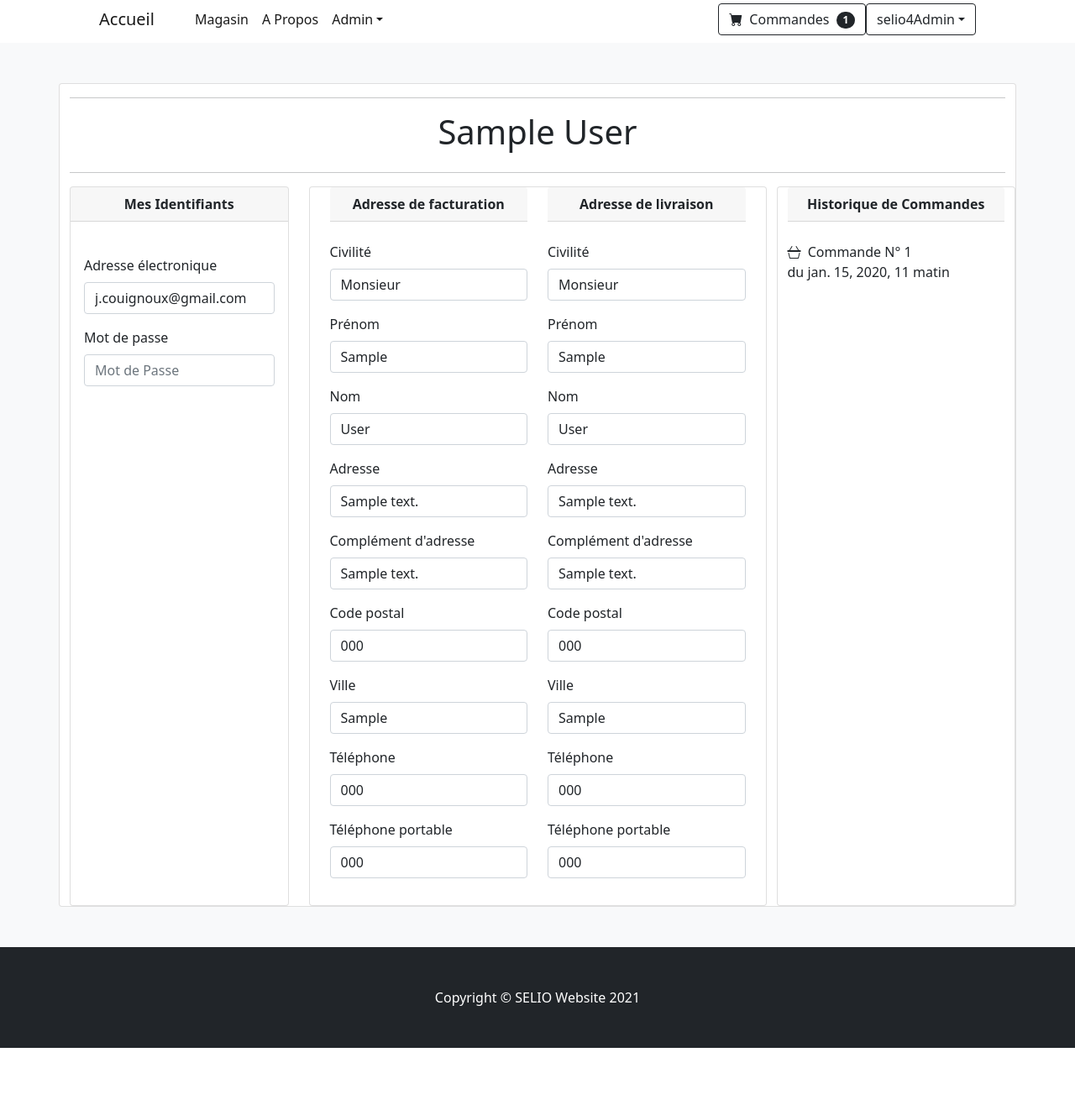
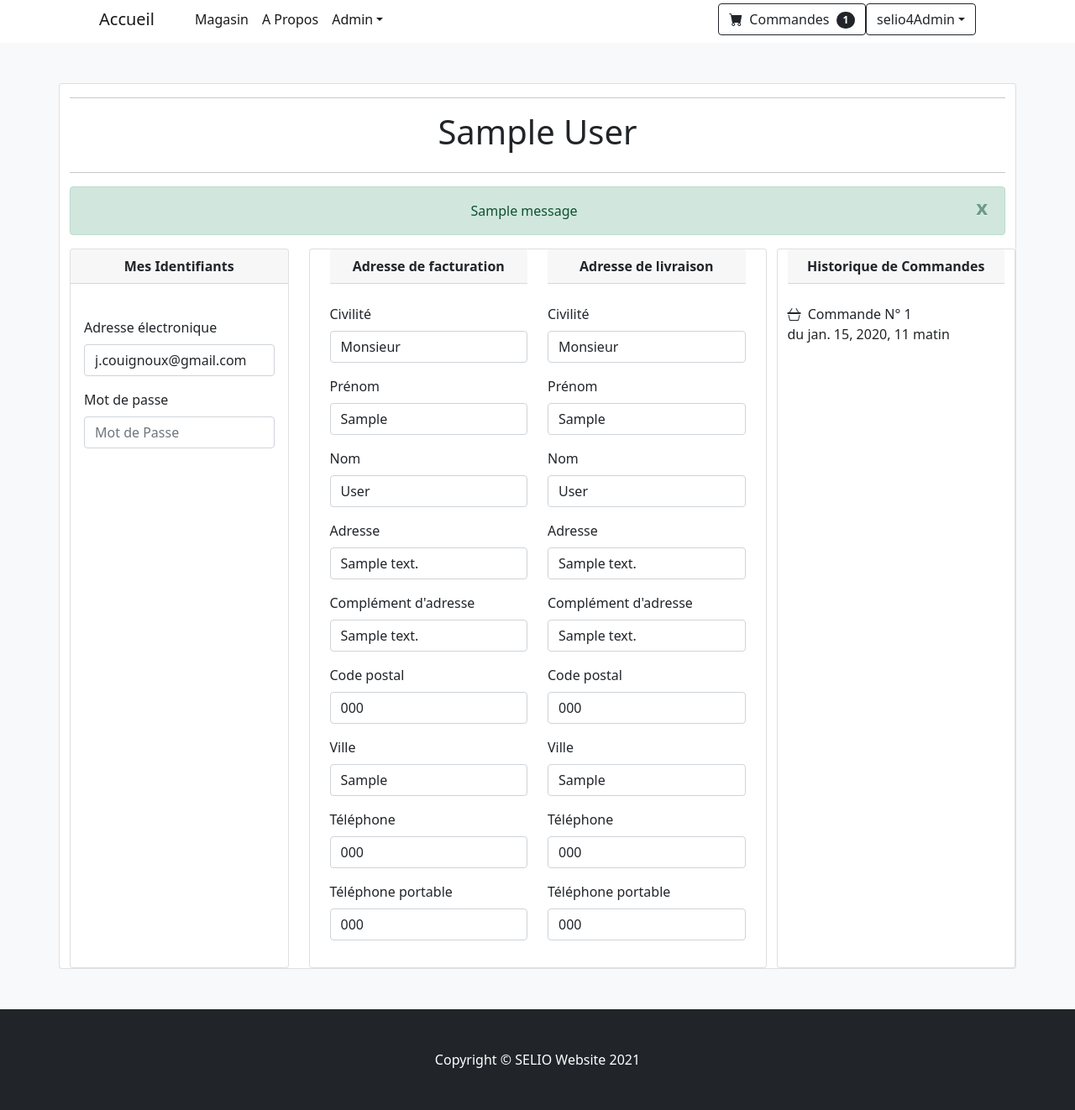
Before and after one commit to jcouignoux/selio_project, a Django app: page /store/profil/1 in a window 1280 px wide. Shown: the part 302-1624 px from the top of the page at 84% size. Before the commit the page ends 1550 px from the top, so only its background shows below. Run offline with Django 3.2, Linux system fonts and the light colour scheme; a user stored in the database is signed in; data comes from the database, SQL or seed files in the repository; tables that the repository leaves empty hold one stand-in row (values such as "Sample post"); one stand-in notice (Sample message) is shown; some libraries are stand-ins or nearby versions.

Commit message:
add alert messages

```diff
--- a/selio_project/settings.py
+++ b/selio_project/settings.py
@@ -37,7 +37,10 @@ else:
 BOOTSTRAP4 = {
     'include_jquery': True,
 }
-
+from django.contrib.messages import constants as messages
+MESSAGE_TAGS = {
+    messages.ERROR: 'danger'
+}
 # Application definition
 
 INSTALLED_APPS = [
--- a/store/forms.py
+++ b/store/forms.py
@@ -159,7 +159,7 @@ class EmailWidget(Widget):
             '  <div class="input-group-prepend">'
             '    <span class="input-group-text" id="basic-addon1">@</span>'
             '  </div>'
-            '  <input type="email" name="email" class="form-control" placeholder="Votre email" aria-label="Username" aria-describedby="basic-addon1">'
+            '  <input type="email" name="email" class="form-control" placeholder="Votre email" aria-label="Username" aria-describedby="basic-addon1"  required=True>'
             '</div>'
         ) % {'field': field, 'data': self.data})
 
@@ -180,7 +180,7 @@ class TextareaWidget(Widget):
             '  <div class="input-group-prepend">'
             '    <span class="input-group-text">Message</span>'
             '  </div>'
-            '  <textarea name="message" rows="5" cols="20" class="form-control" placeholder="Votre message" aria-label="Message"></textarea>'
+            '  <textarea name="message" rows="5" cols="20" class="form-control" placeholder="Votre message" aria-label="Message" required=True></textarea>'
             '</div>'
         ) % {'field': field, 'data': self.data})
 
@@ -188,7 +188,7 @@ class TextareaWidget(Widget):
 class MessageForm(Form):
     email = forms.EmailField(
         required = True,
-        # widget = EmailInput(attrs={"required": True, "placeholder": "Votre email"})
+        # widget = EmailInput(attrs={"required": True, "placeholder": "Votre email"}),
         widget = EmailWidget(base_widget=EmailInput, data='$'),
         label="Entrez votre adresse email :",
     )
@@ -205,7 +205,7 @@ class MessageForm(Form):
         label="Indiquez le sujet du message :",
     )
     message = forms.CharField (
-        # widget = Textarea(attrs={"rows":5, "cols":20, "required": True, "placeholder": "Votre message"})
+        # widget = Textarea(attrs={"rows":5, "cols":20, "required": True, "placeholder": "Votre message"}),
         required = True,
         widget = TextareaWidget(base_widget=Textarea, data='$'),
         label="",
--- a/store/templates/store/basket.html
+++ b/store/templates/store/basket.html
@@ -66,10 +66,10 @@
                     <button type="submit" value="commander" name="order" class="btn btn-light btn-outline-secondary mt-auto text-body"
                         onclick="return confirm('Merci de confirmer');">Commander</button>
                     {% if errors %}
-                        {% include "store/item_popup.html" with errors=adr_errors %}
+                        {% include "store/item_toast.html" with errors=adr_errors %}
                     {% endif %}
                     {% if messages %}
-                        {% include "store/item_popup.html" with messages=messages %}
+                        {% include "store/item_toast.html" with messages=messages %}
                     {% endif %}
                 </form>
             </div>
--- a/store/templates/store/contact_detail.html
+++ b/store/templates/store/contact_detail.html
@@ -19,12 +19,6 @@
                 <div class="card-footer bg-transparent">
                     <button type="submit" value="address" name="update" class="btn btn-light btn-outline-secondary mt-auto text-body">Modifier</button>
                 </div>
-                {% if adr_errors %}
-                    {% include "store/item_popup.html" with errors=adr_errors %}
-                {% endif %}
-                {% if adr_messages %}
-                    {% include "store/item_popup.html" with messages=adr_messages %}
-                {% endif %}
             {% endif %}
         </form>
     </div>
--- /dev/null
+++ b/store/templates/store/item_alert.html
@@ -0,0 +1,4 @@
+<div class="text-center alert alert-{{ message.tags }} alert-dismissible fade show" role="alert">
+  {{ message|safe }}
+  <button type="button" class="close" data-dismiss="alert" aria-label="Close"><span aria-hidden="true">x</span></button>
+</div>
--- a/store/templates/store/item_modal.html
+++ b/store/templates/store/item_modal.html
@@ -6,16 +6,17 @@
     $(".modal-body", $popup).load(popup_url, function () {
       $popup.modal("show");
       $('.closemodal').click(function() {
-        $('.modalwindow').modal('hide');
+        $popup.modal('hide');
       });
     });
   });
 </script>
 
-<div id="popup" class="modal fade modalwindow" role="dialog">
+<div id="popup" class="modal fade" role="dialog">
   <div class="modal-dialog modal-xl">
     <div class="modal-content">
-      <div class="modal-header"><h4 class="modal-title" data-dismiss="modal">{{ modal_title }}</h4>
+      <div class="modal-header">
+        <h4 class="modal-title" data-dismiss="modal">{{ modal_title }}</h4>
         <button type="button" class="btn btn-close btn-outline-secondary mt-auto closemodal" aria-hidden="true"></button>
       </div>
       <div class="modal-body"></div>
--- a/store/templates/store/list.html
+++ b/store/templates/store/list.html
@@ -3,6 +3,11 @@
 <hr class="detail-separator">
 <h1 class="intro-text text-center">Nos Ouvrages</h1>
 <hr class="detail-separator">
+{% if messages %}
+    {% for message in messages %}
+        {% include "store/item_alert.html" %}
+    {% endfor %}
+{% endif %}
     <section class="bg-light py-1"><br />
         <div class="row gx-4 gx-lg-5 row-cols-2 row-cols-md-3 row-cols-xl-4 justify-content-center">
             <div class="d-flex col">
--- a/store/templates/store/profil.html
+++ b/store/templates/store/profil.html
@@ -7,6 +7,11 @@
         <hr class="detail-separator">
         <h1 class="intro-text text-center">{{ contact.default_shipping_address.first_name }} {{ contact.default_shipping_address.last_name }}</h1>
         <hr class="detail-separator">
+        {% if messages %}
+            {% for message in messages %}
+                {% include "store/item_alert.html" %}
+            {% endfor %}
+        {% endif %}
         <div class="row">
             <div class="col-3">
                 {% include "store/user_detail.html" %}
--- a/store/templates/store/user_detail.html
+++ b/store/templates/store/user_detail.html
@@ -10,15 +10,9 @@
             {% if not user.is_staff %}
                 <input type="password" class="form-control" name="new_password" placeholder="Nouveau mot de passe" required></input><br />
                 <input type="password" class="form-control" name="control_password" placeholder="Validation nouveau mot de passe" required></input><br />
-                {% if pwd_errors %}
-                    {% include "store/item_popup.html" with errors=pwd_errors %}
-                {% endif %}
                 <div class="card-footer bg-transparent">
                     <button type="submit" value="password" name="update" class="btn btn-light btn-outline-secondary mt-auto text-body">Modifier</button><br />
                 </div>
-                {% if pwd_messages %}
-                    {% include "store/item_popup.html" with messages=pwd_messages %}
-                {% endif %}
             {% endif %}
         </form>
     </div>
--- a/store/urls.py
+++ b/store/urls.py
@@ -8,6 +8,7 @@ urlpatterns = [
     path('', views.index, name="index"),
     path('propos', views.propos, name="propos"),
     path('contact_us', views.contact_us, name="contact_us"),
+    path('contactus', views.ContactUsView.as_view(), name="contactus"),
     path('basket', views.basket, name="basket"),
     path('add_to_basket', views.add_to_basket, name="add_to_basket"),
     path('booking', views.booking, name="booking"),
@@ -21,6 +22,7 @@ urlpatterns = [
     path('histBase', views.histBase, name="histBase"),
     path('login', views.connexion, name="login"),
     path('logout', views.deconnexion, name="logout"),
+    path('detail/<ouvrage_id>', views.DetailView.as_view(), name="detail2"),
     path('test', views.test, name="test"),
     path('<select_type>/<select_id>', views.store, name="store"),
     path('<ouvrage_id>', views.detail, name="detail"),
--- a/store/views.py
+++ b/store/views.py
@@ -1,25 +1,22 @@
 from datetime import datetime
-from django import forms
 from django.conf import settings
-from django.http.response import FileResponse, HttpResponse, HttpResponseRedirect
+from django.http.response import HttpResponseRedirect
 from django.shortcuts import render, get_object_or_404, redirect
-from django.contrib.auth import authenticate, login, logout
+from django.contrib.auth import login, logout
 from django.contrib.auth.decorators import login_required
-from django.views.generic import UpdateView, ListView
-from django.urls import reverse
+from django.urls import reverse, reverse_lazy
 from django.core.paginator import Paginator, PageNotAnInteger, EmptyPage
 from django.db import transaction, IntegrityError
 from django.db.models import Q
 from django.contrib.auth.models import User
-from django.forms import formset_factory
+from django.views.generic import FormView
+from django.contrib.messages.views import SuccessMessageMixin
 
-
-from .models import Address, Ouvrage, Author, Publisher, Categorie, Contact, Booking, BookingDetail, History
-from .forms import BookingForm, ConnexionForm, UserForm, VenteForm, ArrivageForm, ParagraphErrorList, DateRangeForm, DictForm, AddressForm, MessageForm, ContactForm
+from .models import Ouvrage, Author, Publisher, Categorie, Contact, Booking, BookingDetail, History
+from .forms import BookingForm, UserForm, VenteForm, ArrivageForm, ParagraphErrorList, DateRangeForm, AddressForm, MessageForm, ContactForm
 from .store import add_to_history, send_email
 from .contacts import create_contact, update_contact
 from .xlsx import xlsx, exportXLSX
-from .basket import update_basket
 
 
 # Create your views here.
@@ -93,6 +90,35 @@ def store(request, select_type, select_id):
 
     return render(request, 'store/store.html', context)
 
+class AjaxTemplateMixin(object):
+
+    def dispatch(self, request, *args, **kwargs):
+        if not hasattr(self, 'ajax_template_name'):
+            split = self.template_name.split('.html')
+            split[-1] = '_inner'
+            split.append('.html')
+            self.ajax_template_name = ''.join(split)
+        if request.is_ajax():
+            self.template_name = self.ajax_template_name
+        return super(AjaxTemplateMixin, self).dispatch(request, *args, **kwargs)
+
+class DetailView(SuccessMessageMixin, AjaxTemplateMixin, FormView):
+    template_name = 'store/detail.html'
+    form_class = VenteForm, ArrivageForm
+    success_url = reverse_lazy('store')
+    success_message = "Way to go!"
+
+    def get(self, request, ouvrage_id):
+        ouvrage = get_object_or_404(Ouvrage, pk=ouvrage_id)
+        context = {
+            'ouvrage': ouvrage,
+        }
+        VForm = VenteForm()
+        AForm = ArrivageForm()
+
+        return render(request, 'store/detail.html', context)
+
+
 def detail(request, ouvrage_id):
     ouvrage = get_object_or_404(Ouvrage, pk=ouvrage_id)
     context = {
@@ -142,6 +168,7 @@ def detail(request, ouvrage_id):
                     }
                     # return render(request, 'store/store.html', context)
                     return HttpResponseRedirect(request.META.get('HTTP_REFERER','/'))
+
             except IntegrityError:
                 VForm.errors['internal'] = "Une erreur interne est apparue. Merci de recommencer votre requête."
 
@@ -180,6 +207,8 @@ def add_to_basket(request):
             basket[ouvrage_id] = quantity
 
         request.session['basket'] = basket
+        success_message = "L'ouvrage a été ajouté à votre panier."
+        messages.success(request, success_message)
 
         return redirect(reverse('store:store', kwargs={'select_type':'All', 'select_id':'All'}))
 
@@ -429,47 +458,43 @@ def profil(request, contact_id):
         CForm_dia = AddressForm(request.POST, error_class=ParagraphErrorList,instance=contact.default_invoicing_address, prefix="CForm_dia")
         if request.POST.get('update') == 'password':
             if UForm.is_valid() and UForm.has_changed():
-                context['pwd_messages'] = []
-                context['pwd_errors'] = []
                 password = request.POST.get('new_password')
                 control_password = request.POST.get('control_password')
                 if control_password == password:
                     # response = user.set_password(password)
-                    response = True
-                    if response:
-                        context['pwd_messages'].append("Votre mot de passe a été modifié.")
+                    success_message = "Votre mode passe a été modifié."
+                    messages.success(request, success_message)
                 else:
-                    context['pwd_errors'].append("Vos mots de passe ne correspondent pas.")
+                    error_message = "Une erreur s'est produite."
+                    messages.error(request, error_message)
             CForm_dsa = AddressForm(instance=contact.default_shipping_address, prefix="CForm_dsa")
             CForm_dia = AddressForm(instance=contact.default_invoicing_address, prefix="CForm_dia")
         else:
             UForm = UserForm(instance=user)
 
         if request.POST.get('update') == 'address':
-            context['adr_messages'] = []
-            context['adr_errors'] = []
-            if CForm_dsa.is_valid():
+            if CForm_dsa.is_valid() and CForm_dsa.has_changed():
                 CForm_dsa.save()
+                success_message = "Votre adresse de facturation a été modifiée."
+                messages.success(request, success_message)
                 contact.default_shipping_address.refresh_from_db()
-                response = True
-                if response:
-                    context['adr_messages'].append("Votre adresse a été modifiée.")
-                else:
-                    context['adr_errors'].append("erreur.")
-            if CForm_dia.is_valid():
+            # else:
+            #     error_message = "Une erreur s'est produite."
+            #     messages.error(request, error_message)
+            if CForm_dia.is_valid() and CForm_dia.has_changed():
                 CForm_dia.save()
+                success_message = "Votre adresse de livraison a été modifiée."
+                messages.success(request, success_message)
                 contact.default_invoicing_address.refresh_from_db()
-                response = True
-                if response:
-                    context['adr_messages'].append("Votre adresse a été modifiée.")
-                else:
-                    context['adr_errors'].append("erreur.")
+            # else:
+            #     error_message = "Une erreur s'est produite."
+            #     messages.error(request, error_message)
 
             CForm_dsa = AddressForm(instance=contact.default_shipping_address, prefix="CForm_dsa")
             CForm_dia = AddressForm(instance=contact.default_invoicing_address, prefix="CForm_dia")
             UForm = UserForm(instance=user)
 
-        # return redirect(request.META.get('HTTP_REFERER'), context)
+        # return redirect(request.META.get('HTTP_REFERER'))
     else:
         CForm_dsa = AddressForm(instance=contact.default_shipping_address, prefix="CForm_dsa")
         CForm_dia = AddressForm(instance=contact.default_invoicing_address, prefix="CForm_dia")
@@ -539,8 +564,10 @@ def histBase(request):
 
 def contact_us(request):
 
+    MForm = MessageForm(request.POST or None)
+    error = False
+
     if request.method == "POST":
-        MForm = MessageForm(request.POST)
         if MForm.is_valid():
             email_contact = MForm.cleaned_data['email']
             message = MForm.cleaned_data['message']
@@ -551,18 +578,44 @@ def contact_us(request):
             content['html'] = 'email_message.html'
             content['email_contact'] = email_contact
             response = send_email('selio4pro@gmail.com', content)
-
-            return redirect(reverse('store:propos'))
         else:
-            return redirect(reverse('store:propos'))
-    else:
-        MForm = MessageForm()
+            return render(request, 'store/propos.html')
 
     context = {
         'MForm': MForm,
+        'error': error,
     }
 
     return render(request, 'store/message.html', context)
+
+from django.contrib import messages
+
+class ContactUsView(SuccessMessageMixin, FormView):
+    template_name = 'store/message.html'
+    form_class = MessageForm
+    success_url = reverse_lazy('store:propos')
+    # success_message = "Votre message a bien été envoyé."
+
+
+    def post(self, *args, **kwargs):
+        if self.request.is_ajax and self.request.method == "POST":
+            form = self.form_class(self.request.POST)
+            if form.is_valid():
+                email_contact = form.cleaned_data['email']
+                message = form.cleaned_data['message']
+                subject = form.cleaned_data['subject']
+                content = {}
+                content['subject'] = subject
+                content['message'] = message
+                content['html'] = 'email_message.html'
+                content['email_contact'] = email_contact
+                email_status = send_email('selio4pro@gmail.com', content)
+                #success_message = self.get_success_message(form.cleaned_data)
+                success_message = "Votre message a bien été envoyé."
+                if success_message:
+                    messages.success(self.request, success_message)
+
+                return super().form_valid(form)
 
 
 def connexion(request):
```
Also changed, not shown: store/templates/store/message.html (+7 -9 lines), store/templates/store/propos.html (+7 -2 lines), store/templates/store/item_toast.html (renamed from store/templates/store/item_popup.html).
